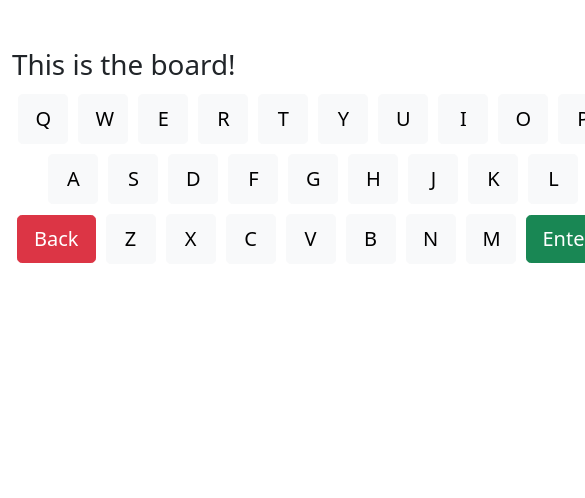
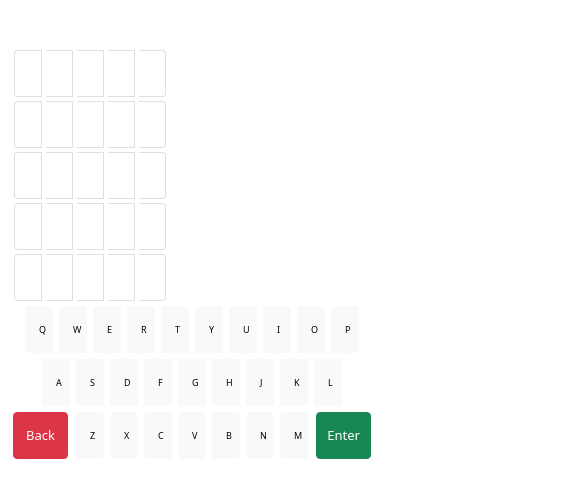
Before and after one commit to asiddiqi18/mar-wordle, a React (Create React App) app: page / in a window 390 px wide. Shown: the top 498 px of the page, 585 px wide, since content can reach past the window. Built offline with nearby package versions, Linux system fonts and the light colour scheme.

Commit message:
created board for 1st

```diff
--- a/src/components/App.js
+++ b/src/components/App.js
@@ -1,20 +1,40 @@
 import React, { Component } from "react";
 import Board from "./board";
 import Keyboard from "./keyboard";
+import _ from "lodash";
 
 class App extends Component {
-  state = {
+  constructor(props) {
+    super(props);
+    this.state = {
       board: [],
-      guess: 0
-  };
+      guess: 0,
+    };
+    this.handleKeyPress = this.handleKeyPress.bind(this);
+  }
+
+  handleKeyPress(letter) {
+    console.log("Key pressed!")
+    console.log(letter)
+    console.log(this.state.board)
+    if (this.state.board.length == this.state.guess) {
+      this.state.board.push("");
+    }
+    if (this.state.board[this.state.guess].length != 5) {
+      this.state.board[this.state.guess] += letter;
+      super.setState(this.state.board);
+      console.log(this.state.board[this.state.guess]);
+    }
+  }
+
   render() {
     return (
       <React.Fragment>
         <div className="container">
-            <div className="mt-5">
-                <Board></Board>
-                <Keyboard></Keyboard>
-            </div>
+          <div className="mt-5">
+            <Board board={this.state.board}></Board>
+            <Keyboard onKeyPress={this.handleKeyPress}></Keyboard>
+          </div>
         </div>
       </React.Fragment>
     );
--- a/src/components/board.jsx
+++ b/src/components/board.jsx
@@ -1,11 +1,35 @@
 import React, { Component } from "react";
+import _ from "lodash";
+import BoardRow from "./boardRow";
 
 class Board extends Component {
   state = {};
+
+  addPadding(wordsList) {
+    console.log("addPadding: ");
+    console.log(wordsList);
+    var paddedList = _.cloneDeep(wordsList);
+    if (paddedList.length > 0) {
+      console.log("(A)");
+      var lengthOfLastWord = paddedList[paddedList.length - 1].length;
+      if (lengthOfLastWord < 5) {
+        console.log("(B)");
+        paddedList[paddedList.length - 1] += " ".repeat(5 - lengthOfLastWord);
+      }
+    }
+    while (paddedList.length < 5) {
+      paddedList.push(" ".repeat(5));
+    }
+    console.log(paddedList);
+    return paddedList;
+  }
+
   render() {
     return (
       <React.Fragment>
-        <h1>This is the board!</h1>
+        {this.addPadding(this.props.board).map((word, index) => (
+          <BoardRow key={index} word={word}></BoardRow>
+        ))}
       </React.Fragment>
     );
   }
--- /dev/null
+++ b/src/components/boardRow.jsx
@@ -0,0 +1,17 @@
+import React, { Component } from "react";
+
+class BoardRow extends Component {
+  state = {};
+
+  render() {
+    return (
+      <ul className="list-group list-group-horizontal">
+        {this.props.word.split("").map((char, index) => (
+          <li key={index} className="btn-key list-group-item">{char}</li>
+        ))}
+      </ul>
+    );
+  }
+}
+
+export default BoardRow;
--- a/src/components/key.jsx
+++ b/src/components/key.jsx
@@ -5,14 +5,15 @@ class Key extends Component {
   state = {};
 
 
+
   createKeyButton() {
 
-    if (this.props.letter == "back") {
-        return <button type="button" className="btn btn-danger btn-special btn-lg m-1">Back</button>
-    } else if (this.props.letter == "enter") {
-        return <button type="button" className="btn btn-success btn-special btn-lg m-1">Enter</button>
+    if (this.props.letter === "back") {
+        return <button onClick={() => this.props.onKeyPress(this.props.letter)} type="button" className="me-1 btn btn-danger btn-special btn">Back</button>
+    } else if (this.props.letter === "enter") {
+        return <button onClick={() => this.props.onKeyPress(this.props.letter)} type="button" className="ms-1 btn btn-success btn-special btn">Enter</button>
     } else {
-        return <button type="button" className="btn btn-light btn-key btn-lg m-1">{this.props.letter}</button>
+        return <button onClick={() => this.props.onKeyPress(this.props.letter)} type="button" className="btn btn-light btn-key btn">{this.props.letter}</button>
     }
   }
 
--- a/src/components/keyboard.jsx
+++ b/src/components/keyboard.jsx
@@ -14,7 +14,11 @@ class Keyboard extends Component {
             <tr className="keyboard-row ">
               {this.topRow.map((char) => (
                 <td className="align-middle">
-                  <Key key={char.charCodeAt(0)} letter={char}>
+                  <Key
+                    key={char.id}
+                    letter={char}
+                    onKeyPress={this.props.onKeyPress}
+                  >
                     {char}
                   </Key>
                 </td>
@@ -23,20 +27,28 @@ class Keyboard extends Component {
             <tr className="keyboard-row">
               {this.midRow.map((char) => (
                 <td>
-                  <Key key={char.charCodeAt(0)} letter={char}>
+                  <Key
+                    key={char.id}
+                    letter={char}
+                    onKeyPress={this.props.onKeyPress}
+                  >
                     {char}
                   </Key>
                 </td>
               ))}
             </tr>
             <tr className="keyboard-row">
-                {this.bottomRow.map((char) => (
-              <td>
-                  <Key key={char.charCodeAt(0)} letter={char}>
+              {this.bottomRow.map((char) => (
+                <td>
+                  <Key
+                    key={char.id}
+                    letter={char}
+                    onKeyPress={this.props.onKeyPress}
+                  >
                     {char}
                   </Key>
-              </td>
-                ))}
+                </td>
+              ))}
             </tr>
           </tbody>
         </table>
--- a/src/index.css
+++ b/src/index.css
@@ -1,9 +1,39 @@
-.btn-key {
+@media (min-width: 300px) {
+  .btn-key {
     width: 50px !important;
     height: 50px !important;
+    margin: 4px !important;
+  }
+
+  .btn-special {
+    width: 84px !important;
+    height: 50px !important;
+  }
+
+  .slot {
+
+  }
 }
 
-.special-key {
-    width: 84px !important;
-    height: 50px !important;
+@media (max-width: 768px) {
+  .btn-key {
+    width: 21px !important;
+    padding-left: 13px !important;
+    padding-right: 13px !important;
+    margin: 2px !important;
+    height: 47px !important;
+    font-size: 9px !important;
+  }
+
+  .btn-special {
+    width: 55px !important;
+    height: 47px !important;
+    padding-left: 10px !important;
+    padding-right: 10px !important;
+    font-size: small !important;
+  }
 }
+
+.guess-row {
+    background-color: gray;
+}
```
